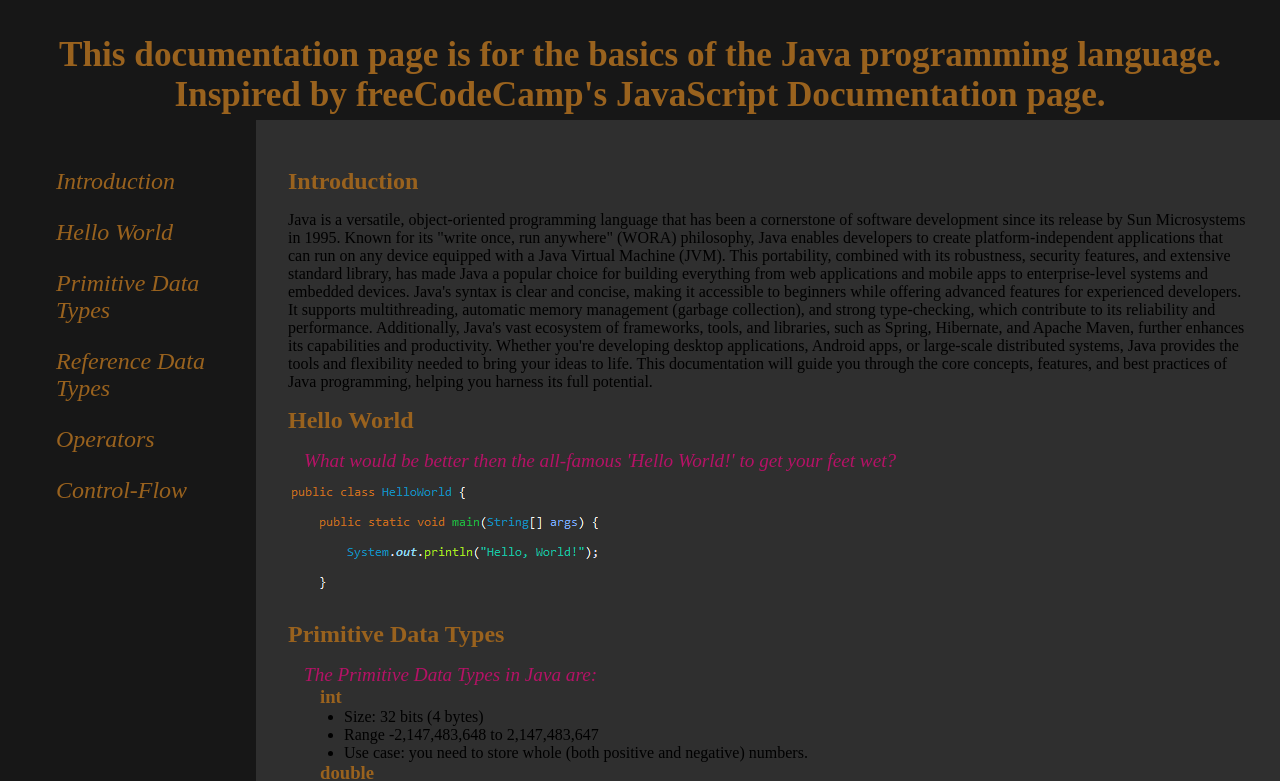
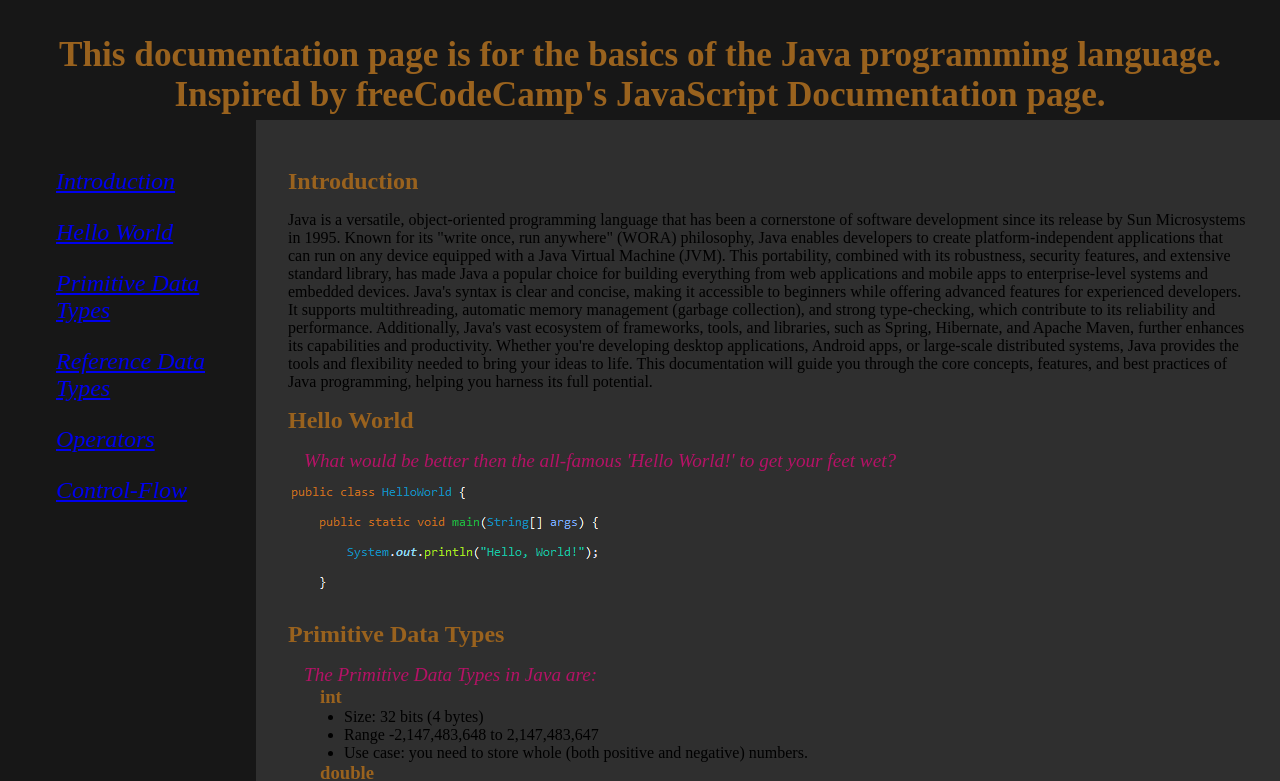
Before and after one commit to karolyorban/fcc_tech_doc_page, a plain HTML site: page index.html in a window 1280 px wide. Shown: the top 781 px of the page. Drawn offline with Linux system fonts and the light colour scheme.

Commit message:
Fixed the links on the nav-bar (CSS still missing)

```diff
--- a/index.html
+++ b/index.html
@@ -16,23 +16,23 @@
                 </section>
                 <section class="nav">
                     <ul>
-                        <li>Introduction</li>
-                        <li>Hello World</li>
-                        <li>Primitive Data Types</li>
-                        <li>Reference Data Types</li>
-                        <li>Operators</li>
-                        <li>Control-Flow</li>
+                        <li><a href="#introduction">Introduction</a></li>
+                        <li><a href="#hello_world">Hello World</a></li>
+                        <li><a href="#primitive_data_types">Primitive Data Types</a></li>
+                        <li><a href="#reference_data_types">Reference Data Types</a></li>
+                        <li><a href="#operators">Operators</a></li>
+                        <li><a href="#control_flow">Control-Flow</a></li>
                     </ul>
                 </section>
                 <section class="main">
-                    <h2>Introduction</h2><p>Java is a versatile, object-oriented programming language that has been a cornerstone of software development since its release by Sun Microsystems in 1995. Known for its "write once, run anywhere" (WORA) philosophy, Java enables developers to create platform-independent applications that can run on any device equipped with a Java Virtual Machine (JVM). This portability, combined with its robustness, security features, and extensive standard library, has made Java a popular choice for building everything from web applications and mobile apps to enterprise-level systems and embedded devices.
+                    <h2 id="introduction">Introduction</h2><p>Java is a versatile, object-oriented programming language that has been a cornerstone of software development since its release by Sun Microsystems in 1995. Known for its "write once, run anywhere" (WORA) philosophy, Java enables developers to create platform-independent applications that can run on any device equipped with a Java Virtual Machine (JVM). This portability, combined with its robustness, security features, and extensive standard library, has made Java a popular choice for building everything from web applications and mobile apps to enterprise-level systems and embedded devices.
 
                         Java's syntax is clear and concise, making it accessible to beginners while offering advanced features for experienced developers. It supports multithreading, automatic memory management (garbage collection), and strong type-checking, which contribute to its reliability and performance. Additionally, Java's vast ecosystem of frameworks, tools, and libraries, such as Spring, Hibernate, and Apache Maven, further enhances its capabilities and productivity.
 
                         Whether you're developing desktop applications, Android apps, or large-scale distributed systems, Java provides the tools and flexibility needed to bring your ideas to life. This documentation will guide you through the core concepts, features, and best practices of Java programming, helping you harness its full potential.</p>
-                    <h2>Hello World</h2><p><span class="p_subtitle">What would be better then the all-famous 'Hello World!' to get your feet wet?</span></p>
+                    <h2 id="hello_world">Hello World</h2><p><span class="p_subtitle">What would be better then the all-famous 'Hello World!' to get your feet wet?</span></p>
                     <img class="code_scrnshot" src="source_files/hello_world.png" alt="Hello World in Java" loading="lazy">
-                    <h2>Primitive Data Types</h2><p><span class="p_subtitle">The Primitive Data Types in Java are:</span></p>
+                    <h2 id="primitive_data_types">Primitive Data Types</h2><p><span class="p_subtitle">The Primitive Data Types in Java are:</span></p>
                         <h3>int</h3>
                         <ul>
                             <li>Size: 32 bits (4 bytes)</li>
@@ -81,13 +81,13 @@
                             <li>Range: <code>true</code> or <code>false</code>.</li>
                             <li>Use case: Represents logical values.</li>
                         </ul>
-                    <h2>Reference Data Types (not an exhaustive list)</h2><p><span class="p_subtitle">The most common Reference Data Types are:</span></p>
+                    <h2 id="reference_data_types">Reference Data Types (not an exhaustive list)</h2><p><span class="p_subtitle">The most common Reference Data Types are:</span></p>
                         <code>String</code> <div class="description"> Represents a sequence of characters (for example: "Hello World!"). </div>
                         <code>Array</code> <div class="description"> Represents a collection of elements of the same type: for example a set of integers (<code>int</code>) or characters (<code>char</code>). </div>
                         <code>Class</code> <div class="description"> Represents a user-defined class. </div>
                         <code>Interface</code> <div class="description"> Represents a reference type similar to a class but with abstract methods. </div>
                         <code>Object</code> <div class="description"> The root class for all Java classes. All non-primitive types inherit from <code>Object</code>. </div>
-                    <h2>Operators</h2><p><span class="p_subtitle">The more commonly used operators</span></p>
+                    <h2 id="operators">Operators</h2><p><span class="p_subtitle">The more commonly used operators</span></p>
                         <ul>
                             <li>Arithmetic Operators
                                 <div class="subtitle">Used for performing basic mathematical operations</div>
@@ -163,7 +163,7 @@
                                     <li>Lambda operator (<code>-&gt;</code>): Used in lambda expressions.<br>Example: <code>(a, b) -&gt; a + b;</code></li>
                                 </ul></li>
                         </ul>
-                    <h2>Control-Flow</h2><p><span class="p_subtitle">Structures that allow you to make decisions, repeat actions, and manage the flow of execution based on conditions.</span></p>
+                    <h2 id="control_flow">Control-Flow</h2><p><span class="p_subtitle">Structures that allow you to make decisions, repeat actions, and manage the flow of execution based on conditions.</span></p>
                     <ol>
                         <li>Decision-Making Statements
                         <div class="subtitle">These statements allow you to execute specific blocks of code based on certain conditions.</div>
--- a/styles.css
+++ b/styles.css
@@ -2,6 +2,11 @@
     padding:0;
     margin:0;
     box-sizing: border-box;
+}
+
+html {
+    scroll-padding-top: 16.5vh;
+    scroll-behavior: smooth;
 }
 
 h1 {
@@ -62,11 +67,8 @@ main {
     font-style: italic;
 }
 
-.nav ul {
+.nav li {
     list-style-type: none;
-}
-
-.nav li {
     margin-bottom: 1.5rem;
 }
 
```
